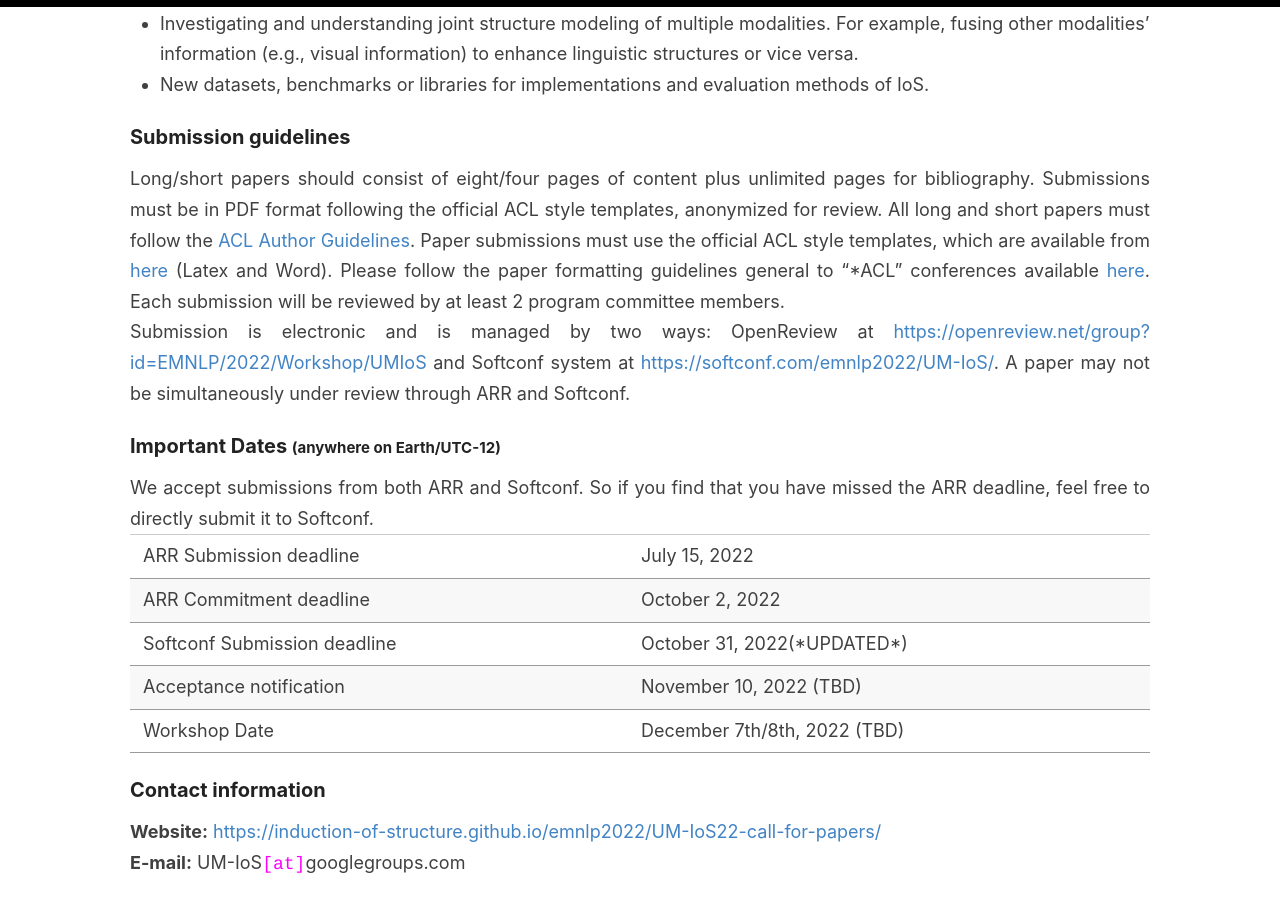
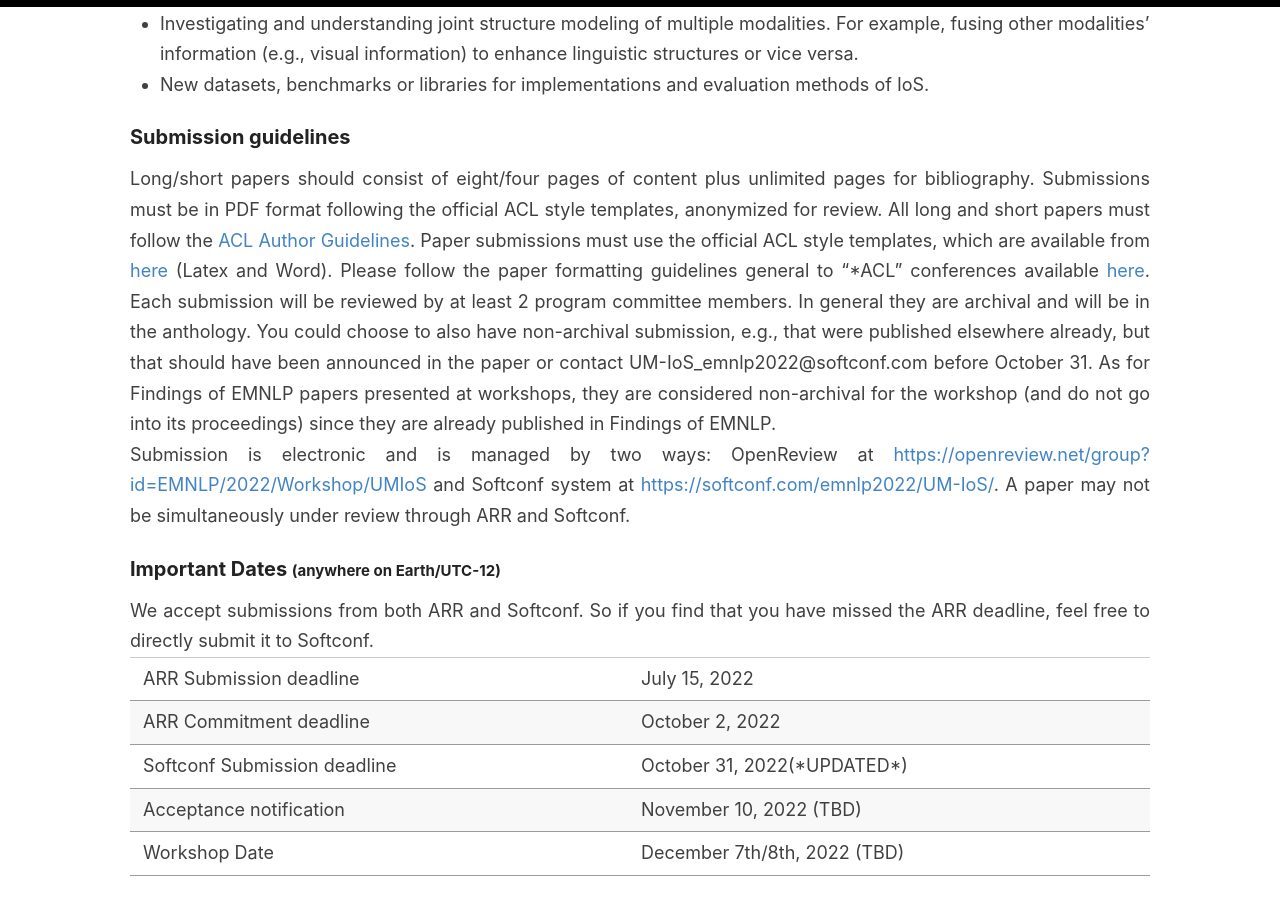
Before and after one commit to induction-of-structure/acl2022, a Jekyll site: the page built from _pages/call_for_papers.md, in a window 1280 px wide and 900 px high, scrolled down 1076 px. Built offline with Jekyll 4.4.1, drawn with Linux system fonts in a browser that asks for light colours.

Commit message:
Update call_for_papers.md

```diff
--- a/_pages/call_for_papers.md
+++ b/_pages/call_for_papers.md
@@ -31,7 +31,7 @@ Relevant topics for the workshop include, but are not limited to, the following
 
 Long/short papers should consist of eight/four pages of content plus
 unlimited pages for bibliography. Submissions must be in PDF format following
-the official ACL style templates, anonymized for review. All long and short papers must follow the [ACL Author Guidelines](https://www.aclweb.org/adminwiki/index.php?title=ACL_Author_Guidelines). Paper submissions must use the official ACL style templates, which are available from [here](https://github.com/acl-org/acl-style-files) (Latex and Word). Please follow the paper formatting guidelines general to “*ACL” conferences available [here](https://acl-org.github.io/ACLPUB/formatting.html). Each submission will be reviewed by at least 2 program committee members.
+the official ACL style templates, anonymized for review. All long and short papers must follow the [ACL Author Guidelines](https://www.aclweb.org/adminwiki/index.php?title=ACL_Author_Guidelines). Paper submissions must use the official ACL style templates, which are available from [here](https://github.com/acl-org/acl-style-files) (Latex and Word). Please follow the paper formatting guidelines general to “*ACL” conferences available [here](https://acl-org.github.io/ACLPUB/formatting.html). Each submission will be reviewed by at least 2 program committee members. In general they are archival and will be in the anthology. You could choose to also have non-archival submission, e.g., that were published elsewhere already, but that should have been announced in the paper or contact UM-IoS_emnlp2022@softconf.com before October 31. As for Findings of EMNLP papers presented at workshops, they are considered non-archival for the workshop (and do not go into its proceedings) since they are already published in Findings of EMNLP.
 
 Submission is electronic and is managed by two ways:
 OpenReview at [https://openreview.net/group?id=EMNLP/2022/Workshop/UMIoS](https://openreview.net/group?id=EMNLP/2022/Workshop/UMIoS) and Softconf system at [https://softconf.com/emnlp2022/UM-IoS/](https://softconf.com/emnlp2022/UM-IoS/). A paper may not be simultaneously under review through ARR and Softconf.
```
